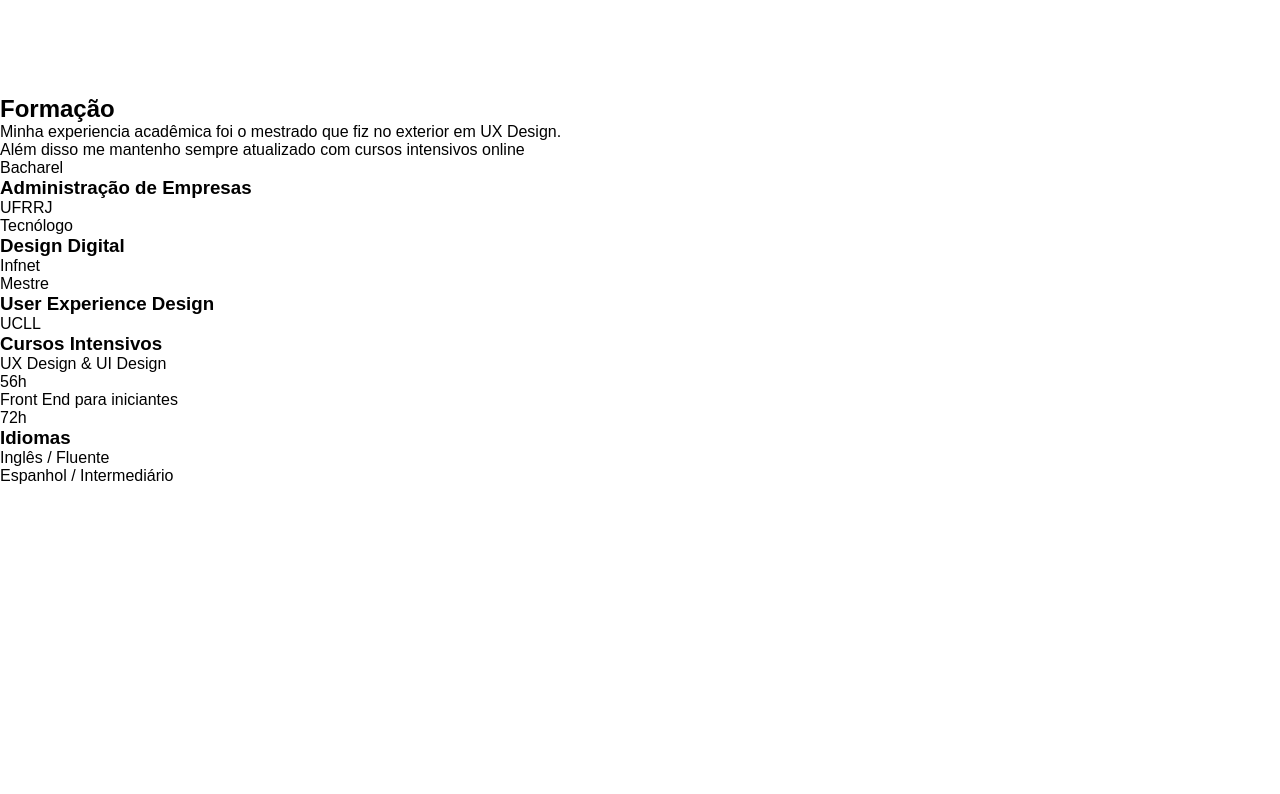
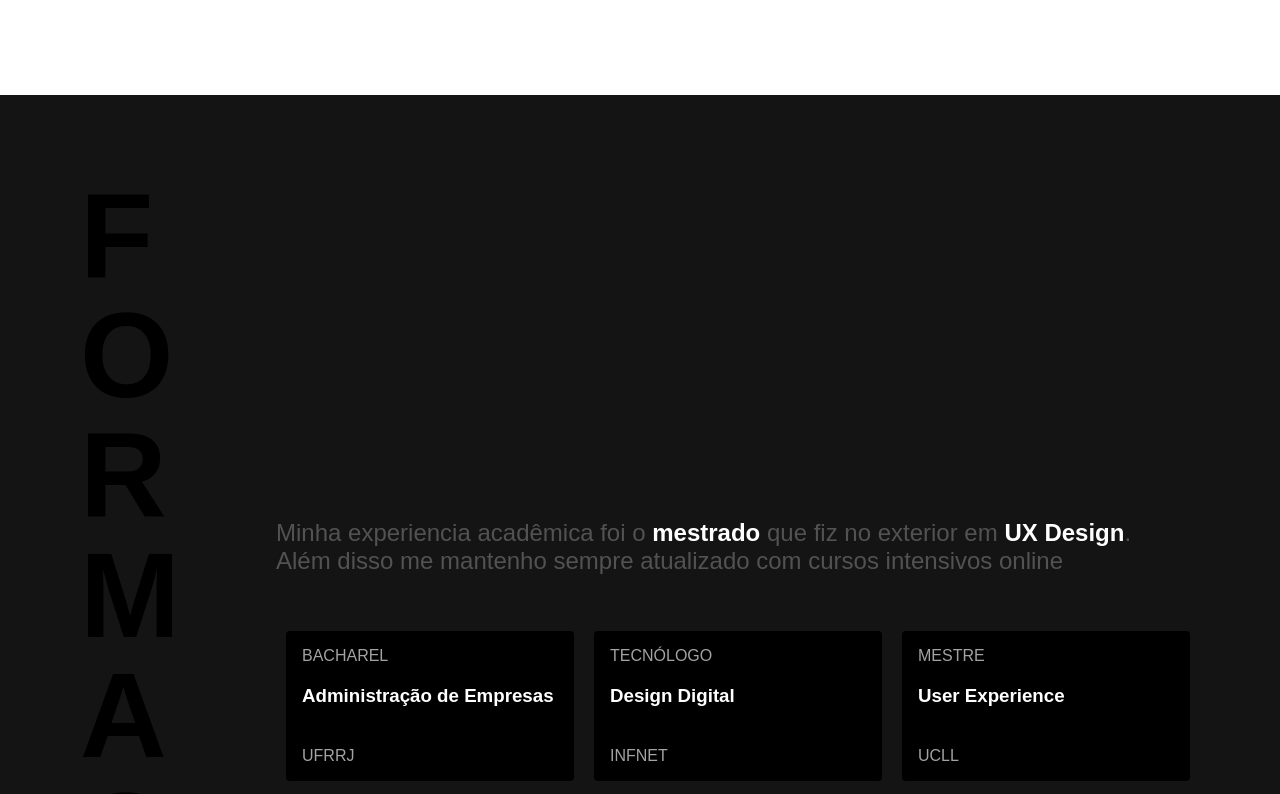
Before and after one commit to RaulAndrade9/Learning_front, a plain HTML site: page exercicio portfolio/index.html in a window 1280 px wide. Shown: the part 1391-2185 px from the top of the page. Before the commit the page ends 1876 px from the top, so only its background shows below. Drawn offline with Linux system fonts and the light colour scheme.

Commit message:
continuação do exercicio

```diff
--- a/exercicio portfolio/index.html
+++ b/exercicio portfolio/index.html
@@ -87,40 +87,44 @@
             </div>
         </div>
     </article>
-    <article class="formacao" id="formacao">
-        <div class="titulo-formacao">
-            <h2>Formação</h2>
-        </div>
-        <div class="formacao-itens">
-            <p class="formacao-paragrafo">Minha experiencia acadêmica foi o mestrado que fiz no exterior em UX Design.<br> Além disso me mantenho sempre atualizado com cursos intensivos online</p>
-        </div>
-        <div>
-            <p>Bacharel</p>
-            <h3>Administração de Empresas</h3>
-            <p>UFRRJ</p>
-        </div>
-        <div>
-            <p>Tecnólogo</p>
-            <h3>Design Digital</h3>
-            <p>Infnet</p>
-        </div>
-        <div>
-            <p>Mestre</p>
-            <h3>User Experience Design</h3>
-            <p>UCLL</p>
-        </div>
 
-        <div>
-            <h3>Cursos Intensivos</h3>
-            <p>UX Design & UI Design</p>
-            <p>56h</p>
-            <p>Front End para iniciantes</p>
-            <p>72h</p>
-        </div>
-        <div>
-            <h3>Idiomas</h3>
-            <p>Inglês / Fluente</p>
-            <p>Espanhol / Intermediário</p>
+    <article id="formacao" class="formacao-total">
+        <div class="formacao">
+            <div class="titulo-formacao">
+                <h2>Formação</h2>
+            </div>
+            <div class="formacao-itens">
+                <p class="formacao-paragrafo">Minha experiencia acadêmica foi o <span class="span-formacao">mestrado</span> que fiz no exterior em <span class="span-formacao">UX Design</span>.<br> Além disso me mantenho sempre atualizado com cursos intensivos online</p>
+                <ul class="lista-formacao">
+                    <li class="item-lista-formacao">
+                        <span class="span-lista-formacao">Bacharel</span>
+                        <h3 class="lista-formacao-funcao">Administração de Empresas</h3>
+                        <span class="span-lista-formacao">UFRRJ</span>
+                    </li>
+                    <li class="item-lista-formacao">
+                        <span class="span-lista-formacao">Tecnólogo</span>
+                        <h3 class="lista-formacao-funcao">Design Digital</h3>
+                        <span class="span-lista-formacao">Infnet</span>
+                    </li>
+                    <li class="item-lista-formacao">
+                        <span class="span-lista-formacao">Mestre</span>
+                        <h3 class="lista-formacao-funcao">User Experience</h3>
+                        <span class="span-lista-formacao">UCLL</span>
+                    </li>
+                </ul>
+            </div>
+            <div class="formacao-cursos">
+                <h3>Cursos Intensivos</h3>
+                <ul>
+                    <li>UX Design & UI Design</li>
+                    <li>Front End para Iniciantes</li>
+                </ul>
+                <h3>Idiomas</h3>
+                <ul>
+                    <li>Inglês</li>
+                    <li>Espanhol</li>
+                </ul>
+            </div>
         </div>
     </article>
 
--- a/exercicio portfolio/portfolio.css
+++ b/exercicio portfolio/portfolio.css
@@ -16,6 +16,7 @@ body{
 
 ul{
     list-style: none;
+    margin: 0;
 }
 
 a{
@@ -164,3 +165,67 @@ a{
     position: absolute;
     margin-left: -50%;
 }
+
+/*-------------------------------*/
+.formacao-total{
+    background-color:#141414 ;
+}
+.formacao{
+    display: grid;
+    grid-template-columns: 1fr 2fr;
+    max-width: 77.5rem;
+    margin: 0px auto;
+    align-items: center;
+    padding: 5rem;
+    gap: 30px;
+}
+.formacao-itens{
+    display: grid;
+    gap: 30px;
+
+}
+
+
+.titulo-formacao{
+    font-size: 5rem;
+    color: #000;
+    text-transform: uppercase;
+    word-break: break-all;
+    line-height: 1;
+    max-width: 7ch;
+
+}
+ .formacao-paragrafo{
+    font-size:1.5rem ;
+    color: #525252;
+    margin-bottom: 1rem;
+
+
+ }
+ .span-formacao{
+    color: #fff;
+    font-weight: bold;
+ }
+
+ .lista-formacao{
+    display: flex;
+    justify-content: start;
+
+ }
+.item-lista-formacao{
+    background-color: #000;
+    margin: 10px;
+    border-radius: 4px;
+    padding: 1rem;
+    width: 16rem;
+    text-align: left;
+}
+.lista-formacao-funcao{
+    color: white;
+    margin: 20px 0 40px 0;
+}
+ .span-lista-formacao{
+    text-transform: uppercase;
+    color: #a3a3a3;
+    align-content: end;
+ }
```
